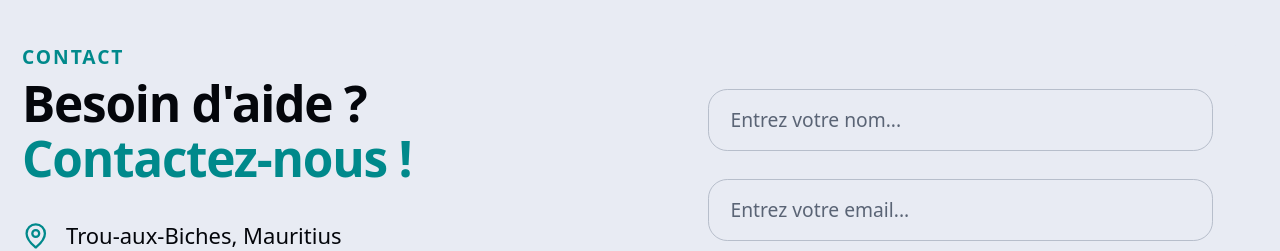
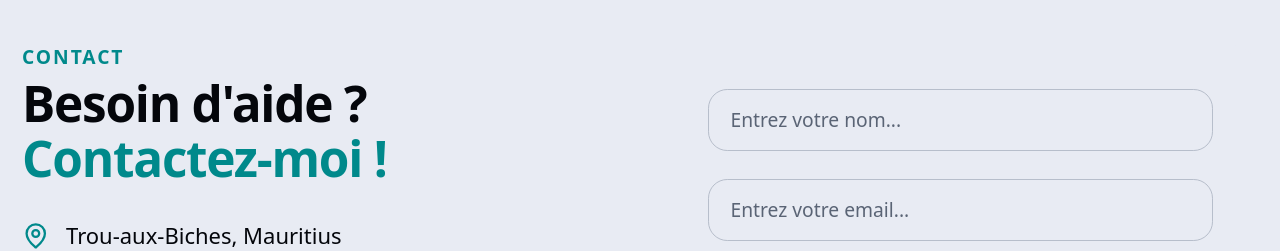
Before and after one commit to Dians98/portfolio, a Next.js app: page / in a window 1280 px wide. Shown: the part 4480-4731 px from the top of the page. Built offline with nearby package versions, Linux system fonts and the light colour scheme.

Commit message:
contactez moi

```diff
--- a/components/sections/contact.tsx
+++ b/components/sections/contact.tsx
@@ -41,7 +41,7 @@ export default function Contact() {
               Contact
             </p>
             <h2 className="text-3xl font-bold tracking-tight sm:text-4xl mt-1">
-              Besoin d&apos;aide ? <span className="text-primary">Contactez-nous !</span>
+              Besoin d&apos;aide ? <span className="text-primary">Contactez-moi !</span>
             </h2>
           </div>
 
```
